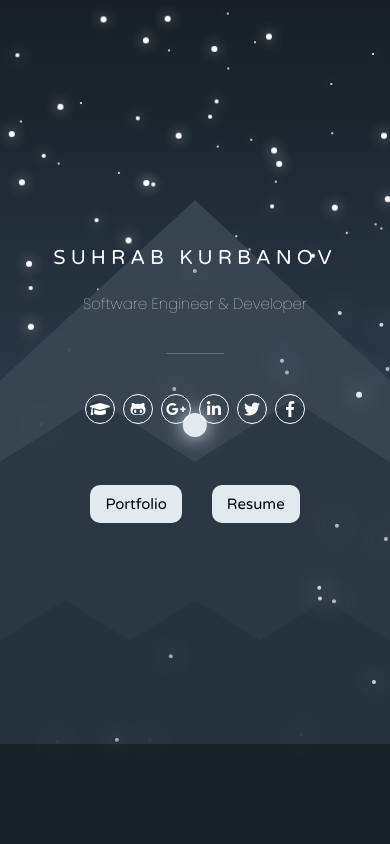
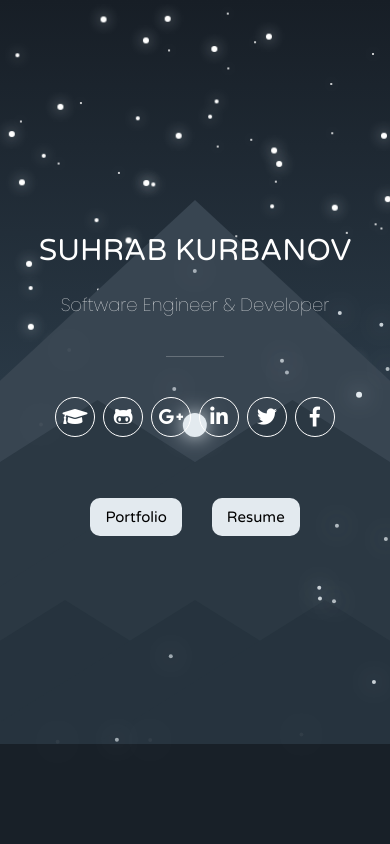
Before and after one commit to suhrabjan/portfolio-latest, a Django app: template portfolio/templates/portfolio/home.html in a window 390 px wide. Run offline with Django 3.2, Linux system fonts and the light colour scheme; the template is opened without the code that fills it, so the values that code supplies are empty; some libraries are stand-ins or nearby versions.

Commit message:
final changes

```diff
--- a/portfolio/static/portfolio/canvas.css
+++ b/portfolio/static/portfolio/canvas.css
@@ -94,17 +94,17 @@ a {
 
 .fas, .fab {
     color: white;
-    font-size: 40px;
+    font-size: 35px;
     width: 100%;
     height: 100%;
-    padding-top: 14px;
+    padding-top: 10px;
 }
 
 .social li a {
     display: inline-block;
     text-decoration: none;
-    width: 70px;
-    height: 70px;
+    width: 60px;
+    height: 60px;
     border: 1px solid #fff;
     border-radius: 100%;
     cursor: pointer;
@@ -228,17 +228,17 @@ a {
     }
 
     h2 {
-        font-size: 20px;
-        letter-spacing: 2px;
+        font-size: 25px;
+        letter-spacing: 3px;
     }
 
     .social li a {
-        width: 50px;
-        height: 50px;
+        width: 60px;
+        height: 60px;
     }
 
     .fab, .fas {
-        font-size: 25px;
+        font-size: 35px;
         padding-top: 12px;
     }
 
@@ -251,13 +251,13 @@ a {
 
 @media screen and (max-width: 650px) {
     h1 {
-        font-size: 35px;
-        letter-spacing: 5px;
+        font-size: 40px;
+        letter-spacing: 3px;
     }
 
     h2 {
-        font-size: 18px;
-        letter-spacing: 1px;
+        font-size: 20px;
+        letter-spacing: 2px;
     }
 
     .social li a {
@@ -289,25 +289,25 @@ a {
 
 }
 
-@media screen and (max-width: 450px) {
+@media screen and (max-width: 500px) {
     h1 {
-        font-size: 20px;
-        letter-spacing: 1;
+        font-size: 30px;
+        letter-spacing: 0;
     }
 
     h2 {
-        font-size: 15px;
+        font-size: 18px;
         letter-spacing: 0;
     }
 
     .social li a {
-        width: 30px;
-        height: 30px;
+        width: 40px;
+        height: 40px;
     }
 
     .fab, .fas {
-        font-size: 16px;
-        padding-top: 6px;
+        font-size: 20px;
+        padding-top: 9px;
     }
 
     .portfolio li a {
--- a/portfolio/templates/portfolio/home.html
+++ b/portfolio/templates/portfolio/home.html
@@ -9,7 +9,10 @@
     <link href="https://fonts.googleapis.com/css?family=Open+Sans|Open+Sans:100|Poppins|Poppins:100,200,300|Varela+Round|Lato:300|Lato:700|Exo:100,200,300,400|Oxygen:300" rel="stylesheet">
     <link rel="stylesheet" href="https://use.fontawesome.com/releases/v5.1.0/css/all.css" integrity="sha384-lKuwvrZot6UHsBSfcMvOkWwlCMgc0TaWr+30HWe3a4ltaBwTZhyTEggF5tJv8tbt" crossorigin="anonymous">
     <title>Portfolio Home</title>
-
+    <script>
+        document.addEventListener("touchstart", function() {},false);
+        document.addEventListener("touchmove", function() {},false);
+    </script>
 </head>
 <body>
     <canvas id="canvas"></canvas>
```
Also changed, not shown: portfolio/templates/portfolio/base.html (+4 -3 lines).
